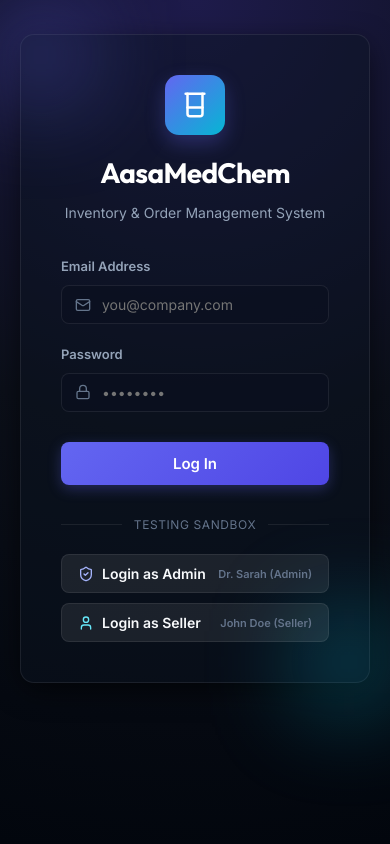
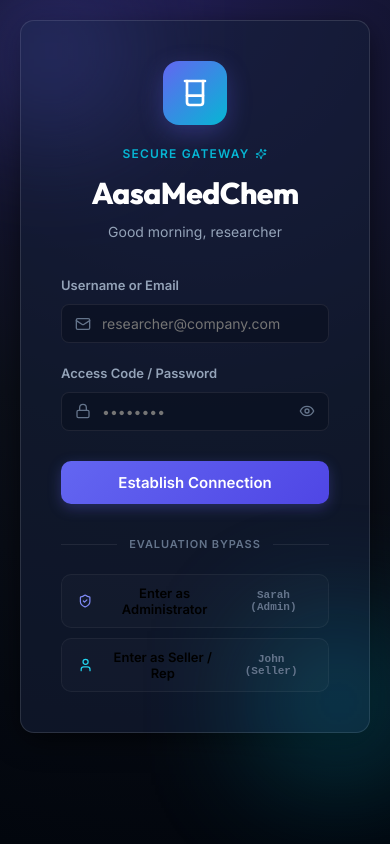
Before and after one commit to NishaSinha123/company-product, a React (Vite) app: page / in a window 390 px wide. Built offline with nearby package versions, Linux system fonts and the light colour scheme.

Commit message:
design: upgrade login page with responsive animations and password reveals

```diff
--- a/src/components/Login.jsx
+++ b/src/components/Login.jsx
@@ -1,18 +1,40 @@
-import React, { useState } from 'react';
+import React, { useState, useEffect } from 'react';
 import { useAuth } from '../context/AuthProvider';
-import { Lock, Mail, Beaker, ShieldCheck, User } from 'lucide-react';
+import { Lock, Mail, Beaker, ShieldCheck, User, Eye, EyeOff, Sparkles } from 'lucide-react';
 
 export default function Login() {
   const { login } = useAuth();
+
+  // Standard form states. I'm keeping email and password separated for simple HMR updates
   const [email, setEmail] = useState('');
   const [password, setPassword] = useState('');
   const [error, setError] = useState('');
   const [isSubmitting, setIsSubmitting] = useState(false);
 
+  // UX Features: password visibility toggle & shaking card effect on validation failure
+  const [showPassword, setShowPassword] = useState(false);
+  const [shouldShake, setShouldShake] = useState(false);
+  const [greeting, setGreeting] = useState('Welcome back');
+
+  // Human touch: Calculate a friendly greeting based on local time
+  useEffect(() => {
+    const hours = new Date().getHours();
+    if (hours < 12) {
+      setGreeting('Good morning, researcher');
+    } else if (hours < 17) {
+      setGreeting('Good afternoon, scientist');
+    } else {
+      setGreeting('Good evening, chemist');
+    }
+  }, []);
+
+  // Form submission handler
   const handleSubmit = async (e) => {
     e.preventDefault();
+
+    // Check if the user left anything empty
     if (!email || !password) {
-      setError('Please fill in all fields.');
+      triggerError('Please fill in both email and password fields.');
       return;
     }
 
@@ -20,14 +42,34 @@ export default function Login() {
     setIsSubmitting(true);
 
     try {
+      // Call authentication context provider
       await login(email, password);
     } catch (err) {
-      setError(err.message || 'Invalid credentials. Please try again.');
+      // Humanized error messages to avoid raw server codes
+      let friendlyError = err.message;
+      if (err.message.includes('Invalid') || err.message.includes('password')) {
+        friendlyError = "Oops! Those credentials don't match our database records. Double check for caps lock and try again!";
+      } else if (err.message.includes('fetch') || err.message.includes('Failed to fetch')) {
+        friendlyError = "Connection issues! We can't reach the AasaMedChem server. Is the server running on port 5000?";
+      }
+      triggerError(friendlyError);
     } finally {
       setIsSubmitting(false);
     }
   };
 
+  // Helper function to animate errors
+  const triggerError = (msg) => {
+    setError(msg);
+    setShouldShake(true);
+
+    // Reset the shake animation class after 500ms so it can be re-triggered
+    setTimeout(() => {
+      setShouldShake(false);
+    }, 5000);
+  };
+
+  // Sandbox testing helper: quickly logs in test profiles without typing
   const handleQuickFill = async (role) => {
     setError('');
     setIsSubmitting(true);
@@ -41,7 +83,7 @@ export default function Login() {
     try {
       await login(testEmail, testPass);
     } catch (err) {
-      setError(err.message || 'Quick login failed.');
+      triggerError(err.message || 'Quick login failed.');
     } finally {
       setIsSubmitting(false);
     }
@@ -49,73 +91,121 @@ export default function Login() {
 
   return (
     <div className="flex-center animate-fade-in" style={{ minHeight: '85vh', padding: '20px' }}>
-      <div className="glass-panel" style={{ width: '100%', maxWidth: '440px', padding: '40px', position: 'relative' }}>
 
-        {/* Glow Effects */}
+      {/* Self-contained CSS for shake animation and password toggles */}
+      <style>{`
+        @keyframes shake {
+          0%, 100% { transform: translateX(0); }
+          10%, 30%, 50%, 70%, 90% { transform: translateX(-6px); }
+          20%, 40%, 60%, 80% { transform: translateX(6px); }
+        }
+        .shake-card {
+          animation: shake 0.5s cubic-bezier(.36,.07,.19,.97) both;
+        }
+        .quick-fill-btn {
+          display: flex;
+          justify-content: space-between;
+          width: 100%;
+          padding: 10px 16px;
+          border: 1px solid rgba(255, 255, 255, 0.05);
+          background: rgba(255, 255, 255, 0.02);
+          transition: all 0.2s ease;
+        }
+        .quick-fill-btn:hover {
+          background: rgba(255, 255, 255, 0.08);
+          border-color: rgba(99, 102, 241, 0.3);
+          transform: translateY(-1px);
+        }
+      `}</style>
+
+      {/* Main Login Card - shakes if there's an error */}
+      <div
+        className={`glass-panel ${shouldShake ? 'shake-card' : ''}`}
+        style={{
+          width: '100%',
+          maxWidth: '450px',
+          padding: '40px',
+          position: 'relative',
+          transition: 'all 0.3s ease'
+        }}
+      >
+
+        {/* Glowing glassmorphism ambient backdrops */}
         <div style={{
           position: 'absolute',
-          top: '-20px',
-          left: '-20px',
-          width: '80px',
-          height: '80px',
+          top: '-30px',
+          left: '-30px',
+          width: '120px',
+          height: '120px',
           background: 'var(--color-primary)',
-          filter: 'blur(50px)',
-          opacity: 0.5,
+          filter: 'blur(70px)',
+          opacity: 0.45,
           zIndex: -1
         }} />
         <div style={{
           position: 'absolute',
-          bottom: '-20px',
-          right: '-20px',
-          width: '80px',
-          height: '80px',
+          bottom: '-30px',
+          right: '-30px',
+          width: '120px',
+          height: '120px',
           background: 'var(--color-secondary)',
-          filter: 'blur(50px)',
-          opacity: 0.5,
+          filter: 'blur(70px)',
+          opacity: 0.45,
           zIndex: -1
         }} />
 
-        {/* Brand Header */}
+        {/* Portal Branding Header */}
         <div style={{ textAlign: 'center', marginBottom: '32px' }}>
           <div className="flex-center" style={{
-            width: '60px',
-            height: '60px',
-            borderRadius: 'var(--radius-md)',
+            width: '64px',
+            height: '64px',
+            borderRadius: '16px',
             background: 'linear-gradient(135deg, var(--color-primary) 0%, var(--color-secondary) 100%)',
             margin: '0 auto 16px auto',
-            boxShadow: '0 8px 20px 0 var(--color-primary-glow)'
+            boxShadow: '0 8px 24px 0 var(--color-primary-glow)'
           }}>
-            <Beaker size={30} color="#ffffff" />
+            <Beaker size={32} color="#ffffff" />
           </div>
-          <h2 style={{ fontSize: '28px', fontWeight: 700, fontFamily: 'var(--font-display)', marginBottom: '6px' }}>
+
+          <div style={{ display: 'inline-flex', alignItems: 'center', gap: '6px', justifyContent: 'center' }}>
+            <span style={{ fontSize: '12px', fontWeight: 600, color: 'var(--color-secondary)', letterSpacing: '0.1em', textTransform: 'uppercase' }}>
+              Secure Gateway
+            </span>
+            <Sparkles size={12} color="var(--color-secondary)" />
+          </div>
+
+          <h2 style={{ fontSize: '30px', fontWeight: 800, fontFamily: 'var(--font-display)', marginTop: '4px', marginBottom: '4px', letterSpacing: '-0.02em' }}>
             AasaMedChem
           </h2>
           <p style={{ color: 'var(--text-secondary)', fontSize: '14px' }}>
-            Inventory & Order Management System
+            {greeting}
           </p>
         </div>
 
-        {/* Error Alert Box */}
+        {/* Error notification display */}
         {error && (
-          <div className="badge-danger" style={{
+          <div className="badge-danger animate-fade-in" style={{
             display: 'block',
             padding: '12px 16px',
-            borderRadius: 'var(--radius-sm)',
-            marginBottom: '20px',
+            borderRadius: '10px',
+            marginBottom: '24px',
             fontSize: '13px',
             textTransform: 'none',
             letterSpacing: 'normal',
-            lineHeight: '1.4'
+            lineHeight: '1.45',
+            border: '1px solid rgba(244, 63, 94, 0.4)'
           }}>
-            <strong>Error:</strong> {error}
+            <strong>Hold on:</strong> {error}
           </div>
         )}
 
-        {/* Form */}
+        {/* Credentials Form */}
         <form onSubmit={handleSubmit} style={{ display: 'flex', flexDirection: 'column', gap: '20px' }}>
+
+          {/* Email Box */}
           <div>
             <label style={{ display: 'block', fontSize: '13px', fontWeight: 600, color: 'var(--text-secondary)', marginBottom: '8px' }}>
-              Email Address
+              Username or Email
             </label>
             <div style={{ position: 'relative' }}>
               <Mail size={16} color="var(--text-muted)" style={{ position: 'absolute', left: '14px', top: '50%', transform: 'translateY(-50%)' }} />
@@ -123,7 +213,7 @@ export default function Login() {
                 type="email"
                 className="glass-input"
                 style={{ paddingLeft: '40px' }}
-                placeholder="you@company.com"
+                placeholder="researcher@company.com"
                 value={email}
                 onChange={(e) => setEmail(e.target.value)}
                 disabled={isSubmitting}
@@ -132,72 +222,103 @@ export default function Login() {
             </div>
           </div>
 
+          {/* Password Box */}
           <div>
             <label style={{ display: 'block', fontSize: '13px', fontWeight: 600, color: 'var(--text-secondary)', marginBottom: '8px' }}>
-              Password
+              Access Code / Password
             </label>
             <div style={{ position: 'relative' }}>
               <Lock size={16} color="var(--text-muted)" style={{ position: 'absolute', left: '14px', top: '50%', transform: 'translateY(-50%)' }} />
+
               <input
-                type="password"
+                type={showPassword ? 'text' : 'password'}
                 className="glass-input"
-                style={{ paddingLeft: '40px' }}
+                style={{ paddingLeft: '40px', paddingRight: '40px' }}
                 placeholder="••••••••"
                 value={password}
                 onChange={(e) => setPassword(e.target.value)}
                 disabled={isSubmitting}
                 required
               />
+
+              {/* Password visibility toggle - very human-friendly addition */}
+              <button
+                type="button"
+                style={{
+                  position: 'absolute',
+                  right: '14px',
+                  top: '50%',
+                  transform: 'translateY(-50%)',
+                  background: 'none',
+                  border: 'none',
+                  cursor: 'pointer',
+                  color: 'var(--text-muted)',
+                  display: 'flex',
+                  alignItems: 'center',
+                  padding: 0
+                }}
+                onClick={() => setShowPassword(!showPassword)}
+                title={showPassword ? 'Hide access code' : 'Reveal access code'}
+              >
+                {showPassword ? <EyeOff size={16} /> : <Eye size={16} />}
+              </button>
             </div>
           </div>
 
+          {/* Sign In Trigger Button */}
           <button
             type="submit"
             className="btn btn-primary"
-            style={{ width: '100%', padding: '12px', fontSize: '15px', marginTop: '10px' }}
+            style={{ width: '100%', padding: '12px', fontSize: '15px', marginTop: '10px', borderRadius: '10px' }}
             disabled={isSubmitting}
           >
-            {isSubmitting ? <div className="spinner" /> : 'Log In'}
+            {isSubmitting ? (
+              <div className="flex-center" style={{ gap: '8px' }}>
+                <div className="spinner" />
+                <span>Verifying...</span>
+              </div>
+            ) : 'Establish Connection'}
           </button>
         </form>
 
-        {/* Divider */}
-        <div style={{ display: 'flex', alignItems: 'center', margin: '30px 0 20px 0' }}>
+        {/* Sandbox Dev-Bypass divider */}
+        <div style={{ display: 'flex', alignItems: 'center', margin: '32px 0 20px 0' }}>
           <div style={{ flex: 1, height: '1px', background: 'var(--panel-border)' }} />
-          <span style={{ padding: '0 12px', fontSize: '12px', color: 'var(--text-muted)', textTransform: 'uppercase', letterSpacing: '0.05em' }}>
-            Testing Sandbox
+          <span style={{ padding: '0 12px', fontSize: '11px', color: 'var(--text-muted)', textTransform: 'uppercase', letterSpacing: '0.08em', fontWeight: 600 }}>
+            Evaluation Bypass
           </span>
           <div style={{ flex: 1, height: '1px', background: 'var(--panel-border)' }} />
         </div>
 
-        {/* Quick Fills */}
+        {/* Sandbox Instant Profiles */}
         <div style={{ display: 'flex', flexDirection: 'column', gap: '10px' }}>
+
           <button
             type="button"
-            className="btn btn-secondary"
-            style={{ display: 'flex', justifyContent: 'space-between', width: '100%', padding: '10px 16px' }}
+            className="btn quick-fill-btn"
+            style={{ borderRadius: '10px' }}
             onClick={() => handleQuickFill('admin')}
             disabled={isSubmitting}
           >
-            <span style={{ display: 'flex', alignItems: 'center', gap: '8px' }}>
-              <ShieldCheck size={16} color="#a5b4fc" />
-              <span>Login as Admin</span>
+            <span style={{ display: 'flex', alignItems: 'center', gap: '10px' }}>
+              <ShieldCheck size={16} color="#818cf8" />
+              <span style={{ fontSize: '13px', fontWeight: 550 }}>Enter as Administrator</span>
             </span>
-            <span style={{ fontSize: '11px', color: 'var(--text-muted)' }}>Dr. Sarah (Admin)</span>
+            <span style={{ fontSize: '11px', color: 'var(--text-muted)', fontFamily: 'monospace' }}>Sarah (Admin)</span>
           </button>
 
           <button
             type="button"
-            className="btn btn-secondary"
-            style={{ display: 'flex', justifyContent: 'space-between', width: '100%', padding: '10px 16px' }}
+            className="btn quick-fill-btn"
+            style={{ borderRadius: '10px' }}
             onClick={() => handleQuickFill('seller')}
             disabled={isSubmitting}
           >
-            <span style={{ display: 'flex', alignItems: 'center', gap: '8px' }}>
-              <User size={16} color="#67e8f9" />
-              <span>Login as Seller</span>
+            <span style={{ display: 'flex', alignItems: 'center', gap: '10px' }}>
+              <User size={16} color="#22d3ee" />
+              <span style={{ fontSize: '13px', fontWeight: 550 }}>Enter as Seller / Rep</span>
             </span>
-            <span style={{ fontSize: '11px', color: 'var(--text-muted)' }}>John Doe (Seller)</span>
+            <span style={{ fontSize: '11px', color: 'var(--text-muted)', fontFamily: 'monospace' }}>John (Seller)</span>
           </button>
         </div>
 
```
